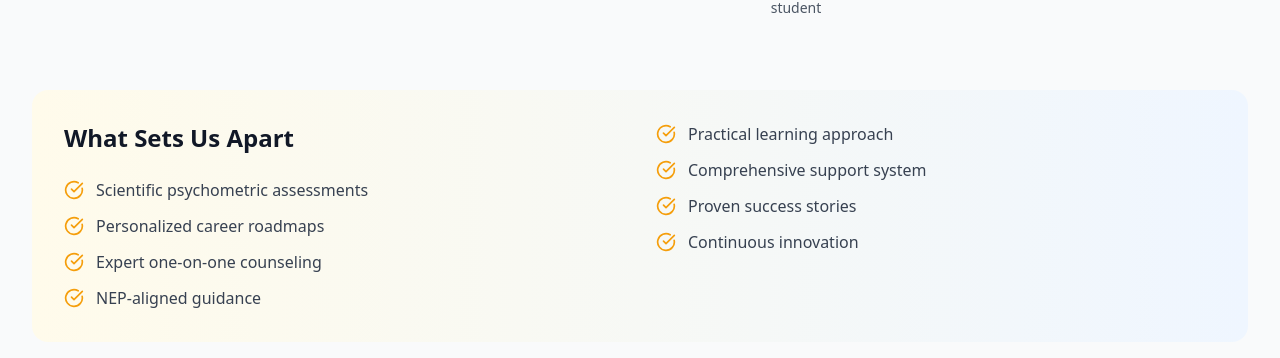
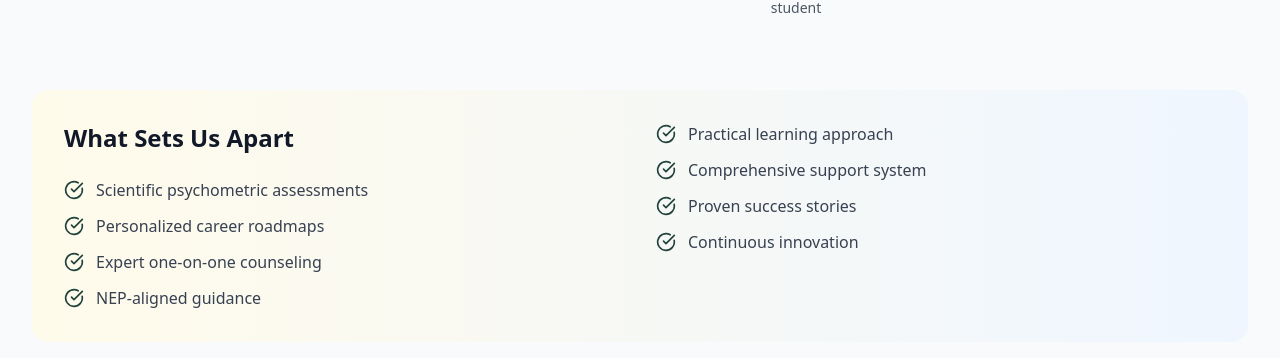
Before and after one commit to Michaelanand123singh/Catalyst-career-ai-frontend, a React (Create React App) app: page /about in a window 1280 px wide. Shown: the part 2919-3277 px from the top of the page. Built offline with nearby package versions, Linux system fonts and the light colour scheme; no server answers.

Commit message:
changes made

```diff
--- a/src/pages/About.jsx
+++ b/src/pages/About.jsx
@@ -303,19 +303,19 @@ This often leads to misplaced ambitions, wasted years, and unfulfilled dreams -
                 <h3 className="text-2xl font-bold text-gray-900 mb-6">What Sets Us Apart</h3>
                 <ul className="space-y-3">
                   <li className="flex items-center text-gray-700">
-                    <CheckCircle className="h-5 w-5 text-amber-500 mr-3" />
+                    <CheckCircle className="h-5 w-5 text-[#20433c] mr-3" />
                     Scientific psychometric assessments
                   </li>
                   <li className="flex items-center text-gray-700">
-                    <CheckCircle className="h-5 w-5 text-amber-500 mr-3" />
+                    <CheckCircle className="h-5 w-5 text-[#20433c] mr-3" />
                     Personalized career roadmaps
                   </li>
                   <li className="flex items-center text-gray-700">
-                    <CheckCircle className="h-5 w-5 text-amber-500 mr-3" />
+                    <CheckCircle className="h-5 w-5 text-[#20433c] mr-3" />
                     Expert one-on-one counseling
                   </li>
                   <li className="flex items-center text-gray-700">
-                    <CheckCircle className="h-5 w-5 text-amber-500 mr-3" />
+                    <CheckCircle className="h-5 w-5 text-[#20433c] mr-3" />
                     NEP-aligned guidance
                   </li>
                 </ul>
@@ -323,19 +323,19 @@ This often leads to misplaced ambitions, wasted years, and unfulfilled dreams -
               <div>
                 <ul className="space-y-3">
                   <li className="flex items-center text-gray-700">
-                    <CheckCircle className="h-5 w-5 text-amber-500 mr-3" />
+                    <CheckCircle className="h-5 w-5 text-[#20433c] mr-3" />
                     Practical learning approach
                   </li>
                   <li className="flex items-center text-gray-700">
-                    <CheckCircle className="h-5 w-5 text-amber-500 mr-3" />
+                    <CheckCircle className="h-5 w-5 text-[#20433c] mr-3" />
                     Comprehensive support system
                   </li>
                   <li className="flex items-center text-gray-700">
-                    <CheckCircle className="h-5 w-5 text-amber-500 mr-3" />
+                    <CheckCircle className="h-5 w-5 text-[#20433c] mr-3" />
                     Proven success stories
                   </li>
                   <li className="flex items-center text-gray-700">
-                    <CheckCircle className="h-5 w-5 text-amber-500 mr-3" />
+                    <CheckCircle className="h-5 w-5 text-[#20433c] mr-3" />
                     Continuous innovation
                   </li>
                 </ul>
```
